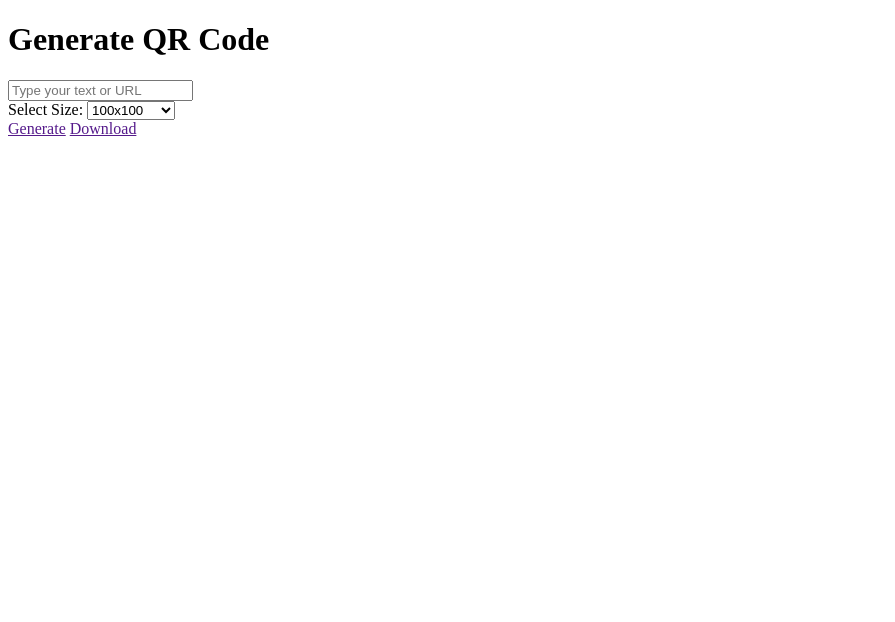
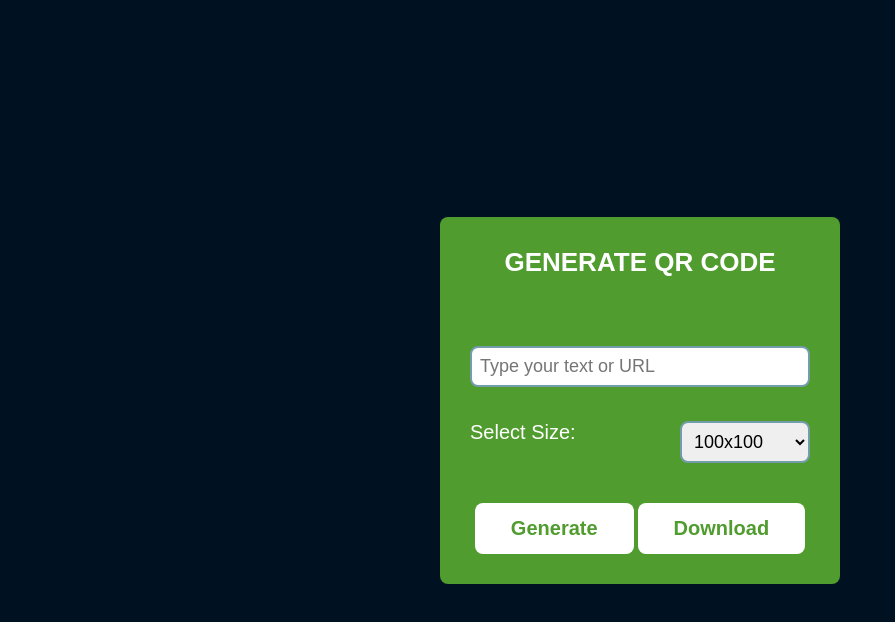
Before and after one commit to nazmulhasanovx/QR-Code-Generator-by-nazmul-hasan, a plain HTML site: page QR code g/index.html in a window 1280 px wide. Shown: the whole page, without its empty margins (0-895 px from the left). Drawn offline with Linux system fonts and the light colour scheme.

Commit message:
Update style.css

```diff
--- a/QR code g/style.css
+++ b/QR code g/style.css
@@ -1 +1,100 @@
-style.css
+:root{
+    --bcg-color: #001122;
+    --primary-color: #509c2f;
+    --border-radius: 8px;
+    --secondary-color: #fff;
+    --border-color: #739dab;
+}
+*{
+    margin: 0;
+    padding: 0;
+    box-sizing: border-box;
+    font-family: sans-serif;
+}
+
+body{
+    width: 100%;
+    height: 100vh;
+    display: flex;
+    justify-content: center;
+    align-items: center;
+    background-color: var(--bcg-color);
+}
+
+.box{
+    background-color: var(--primary-color);
+    padding: 30px;
+    width: 400px;
+    border-radius: var(--border-radius);
+}
+
+.qr-header h1{
+    font-size: 26px;
+    text-align: center;
+    color: var(--secondary-color);
+    margin-bottom: 34px;
+    text-transform: uppercase;
+}
+
+.qr-header input{
+    width: 100%;
+    margin-block: 34px;
+}
+
+.qr-header input, select{
+    padding: 8px;
+    border-radius: var(--border-radius);
+    font-size: 18px;
+    outline: none;
+    border: 2px solid var(--border-color);
+}
+
+.qr-header label{
+    color: var(--secondary-color);
+    font-size: 20px;
+}
+
+.qr-header div{
+    display: flex;
+    justify-content: space-between;
+}
+
+.qr-footer{
+    display: flex;
+    justify-content: center;
+}
+.qr-footer a{
+    background-color: var(--secondary-color);
+    text-decoration: none;
+    font-size: 20px;
+    padding: 14px 36px;
+    margin-inline: 2px;
+    color: var(--primary-color);
+    font-weight: 600;
+    border-radius: var(--border-radius);
+}
+
+.qr-body{
+    display: grid;
+    place-items: center;
+    padding:20px;
+}
+
+.qr-body img{
+    max-width: 100%;
+    max-height: 100%;
+    margin-block: 10px;
+    padding: 20px;
+    border: 0.5px solid var(--border-color);
+    border-radius: var(--border-radius);
+}
+
+@media screen and (max-width:500px){
+    .box{
+        width: 80%;
+    }
+    .qr-footer a{
+        padding: 12px;
+        font-size: 16px;
+    }
+}
```
